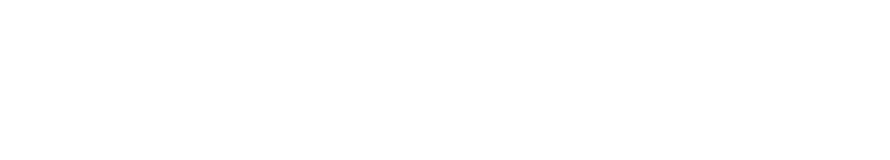
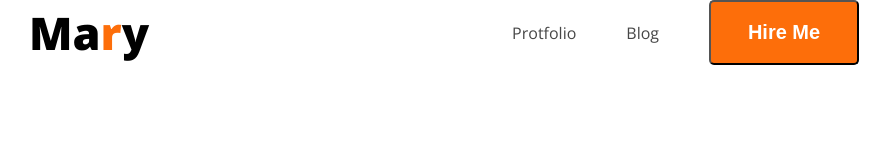
Before and after one commit to Tushar3232/Web-protfolio, a plain HTML site: page index.html in a window 1280 px wide. Shown: the whole page, without its empty margins (171-1061 px from the left). Drawn offline with nearby package versions, Linux system fonts and the light colour scheme.

Commit message:
second commit add

```diff
--- a/index.html
+++ b/index.html
@@ -4,9 +4,21 @@
     <meta charset="UTF-8">
     <meta name="viewport" content="width=device-width, initial-scale=1.0">
     <title>My Protfolio</title>
+    <link rel="preconnect" href="https://fonts.googleapis.com">
+<link rel="preconnect" href="https://fonts.gstatic.com" crossorigin>
+<link href="https://fonts.googleapis.com/css2?family=Open+Sans:ital,wght@0,300..800;1,300..800&display=swap" rel="stylesheet">
+    <link rel="stylesheet" href="styles/protfolio.css">
 </head>
-<body>
+<body class="open-sans-normal">
     <header>
+        <nav>
+            <h3 class="nav-title">Ma<span>r</span>y</h3>
+            <ul>
+                <li><a class="font-color-Dark2" href="">Protfolio</a></li>
+                <li><a class="font-color-Dark2" href="">Blog</a></il>
+                <li><button class="btn-primary">Hire Me</button></li>
+            </ul>
+        </nav>
 
     </header>
     <main>
--- /dev/null
+++ b/styles/protfolio.css
@@ -0,0 +1,55 @@
+*{
+    margin: 0;
+    padding: 0;
+}
+
+
+.open-sans-normal {
+  font-family: "Open Sans", serif;
+  font-optical-sizing: auto;
+  font-style: normal;
+  font-variation-settings:
+    "wdth" 100;
+}
+.btn-primary{
+    background-color: #FD6E0A;
+    width: 150px;
+    height: 65px;
+    border-radius: 5px;
+    color: #FFFFFF;
+    font-size: 20px;
+    font-weight: bold;
+    padding: 18px 35px;
+}
+
+
+/* Nav style */
+
+nav{
+    display: flex;
+    align-items: center;
+    justify-content: space-between;
+    margin: 0px 200px;
+}
+nav ul{
+    display: flex;
+    align-items: center;
+}
+.nav-title{
+    font-weight: 800;
+    font-size: 45px;
+
+}
+span{
+    color: #FD6E0A;
+}
+nav ul li{
+    list-style: none;
+    margin-right: 50px;
+}
+nav ul a {
+    text-decoration: none;
+}
+.font-color-Dark2{
+    color: #474747;
+}
```
